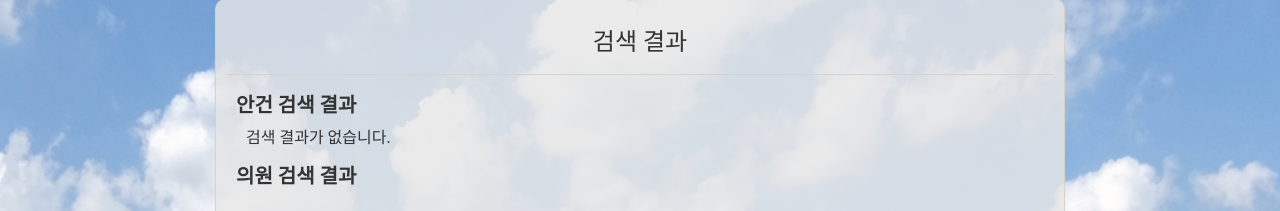
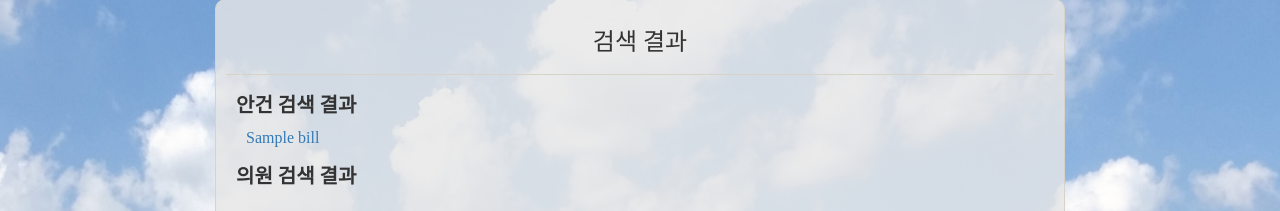
Before and after one commit to Capston2/Server, a Flask app: template templates/searchresult.html in a window 1280 px wide. Shown: the part 151-362 px from the top of the page. Run offline with Flask 2, Linux system fonts and the light colour scheme; the template is opened without the code that fills it: most values are stand-ins (such as "Sample title", 1, 10 or a date in 2020); some libraries are stand-ins or nearby versions.

Commit message:
Add Search View Method Bill List Href

```diff
--- a/run.py
+++ b/run.py
@@ -151,7 +151,7 @@ def search() :
     if bill_search_list_dict['response']['body']['items']:
         bill_search_List = bill_search_list_dict['response']['body']['items']['item']
 
-    return render_template('searchresult.html', searchList = bill_search_List, congressmanList = congressman_list)
+    return render_template('searchresult.html', billList = bill_search_List, congressmanList = congressman_list)
 
 if __name__ == '__main__':
     app.run(host='0.0.0.0', port=8000, debug=True)
--- a/templates/searchresult.html
+++ b/templates/searchresult.html
@@ -8,11 +8,11 @@
         <li class="item_content">
           <h3 class="item_content_label">안건 검색 결과</h3>
           <div class="content_inner">
-          {% if searchList|length == 0 %}
+          {% if billList|length == 0 %}
             검색 결과가 없습니다.
           {% else %}
-            {% for search in searchList %}
-              {{ search.billName }}<br />
+            {% for bill in billList %}
+              <a href="/bill/{{ bill.billName }}">{{ bill.billName }}</a><br />
             {% endfor %}
           {% endif %}
           </div>
```
